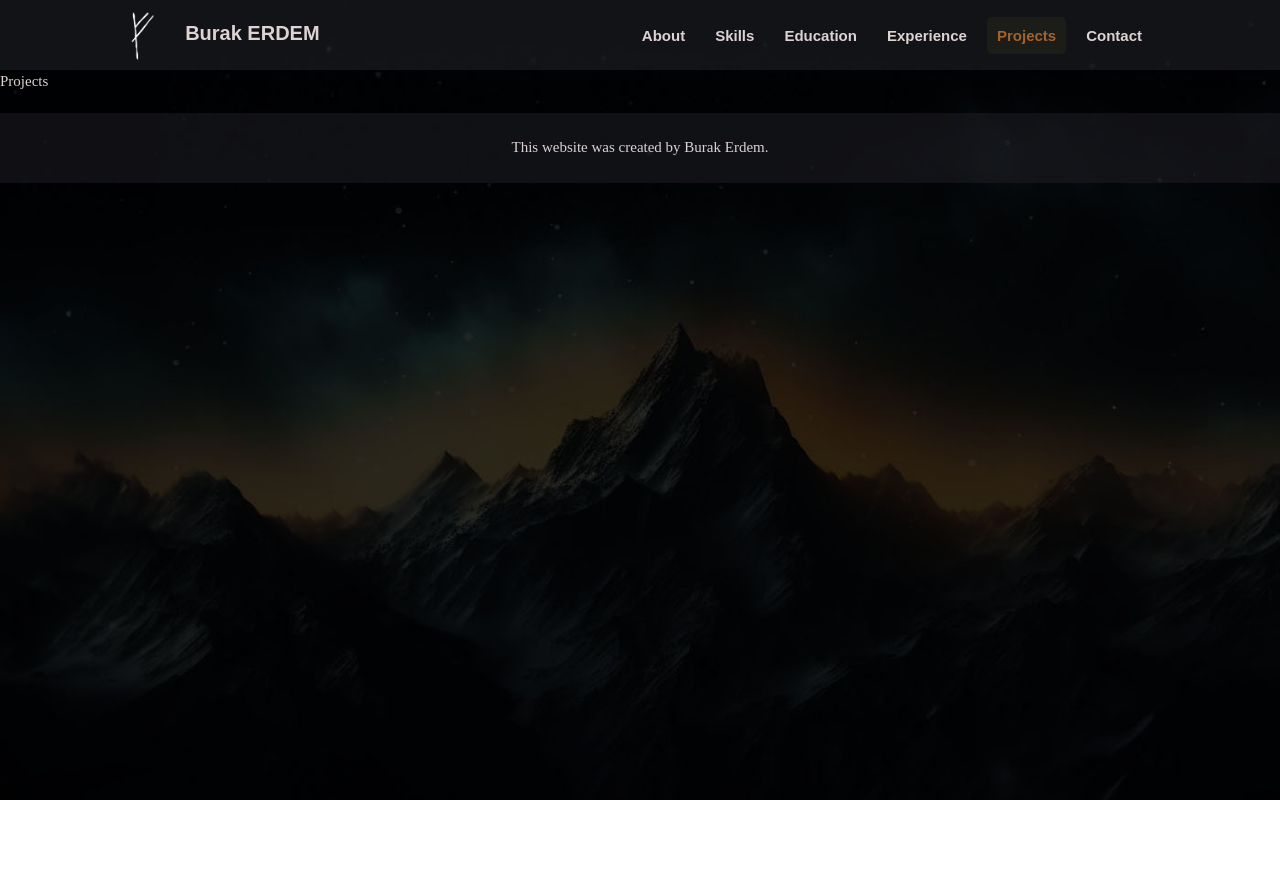
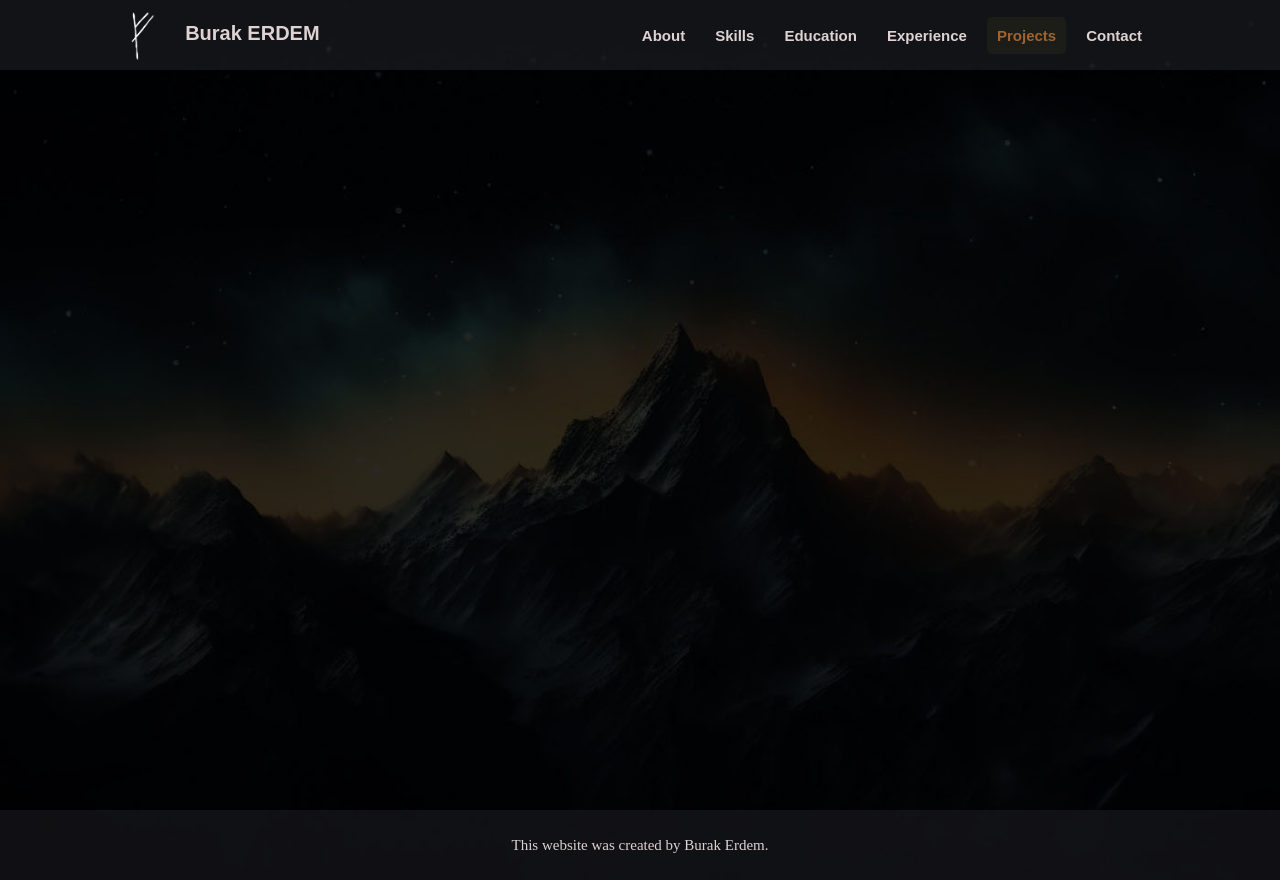
Before and after one commit to erdemburak/personalblog, a React (Create React App) app: page /projects in a window 1280 px wide. Before the commit the page ends 800 px from the top, so only its background shows below. Built offline with nearby package versions, Linux system fonts and the light colour scheme; what react-swipeable-views-utils would draw is missing.

Commit message:
Proje sayfası oluşturuluyor

```diff
--- a/src/components/pages/Projects.jsx
+++ b/src/components/pages/Projects.jsx
@@ -1,9 +1,13 @@
 import React from 'react'
 
 function Projects() {
-    return (
-        <div>Projects</div>
-    )
+    return (<>
+
+        <div style={{ minHeight: '90vh' }}>
+
+        </div>
+
+    </>)
 }
 
 export default Projects
```
